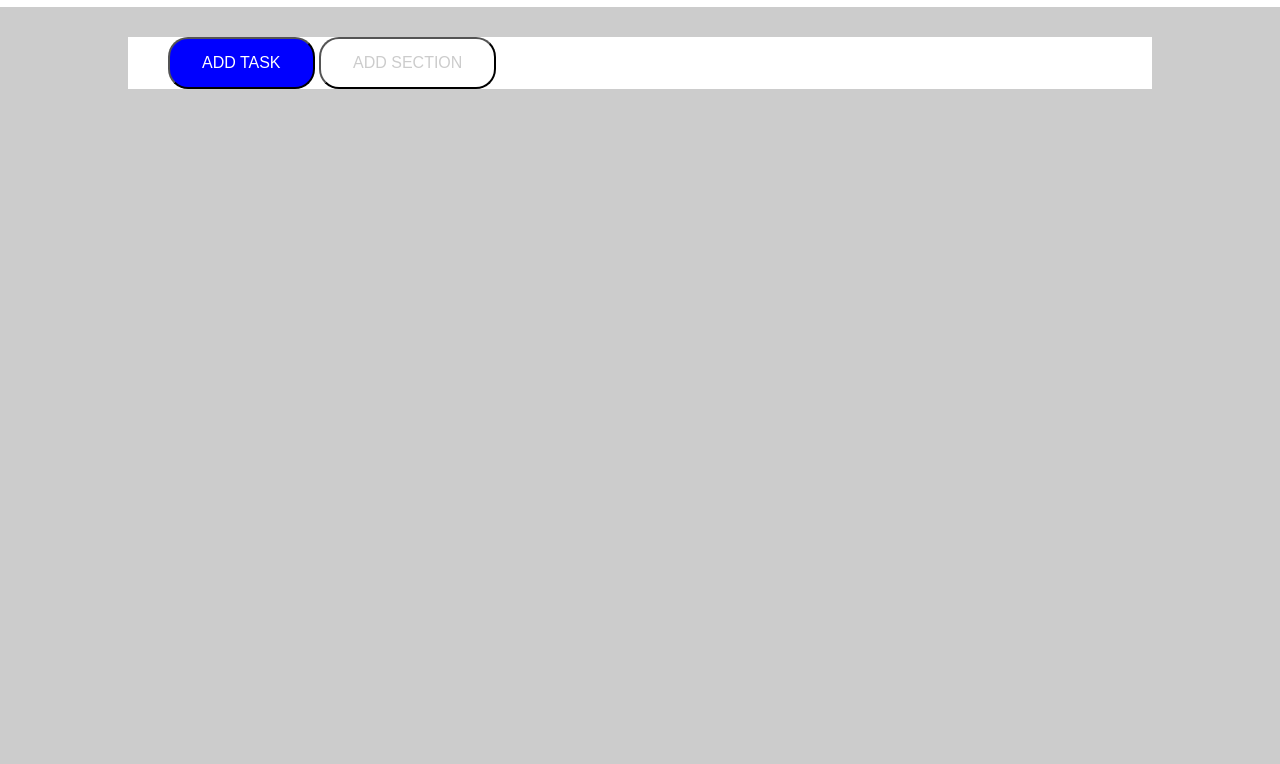
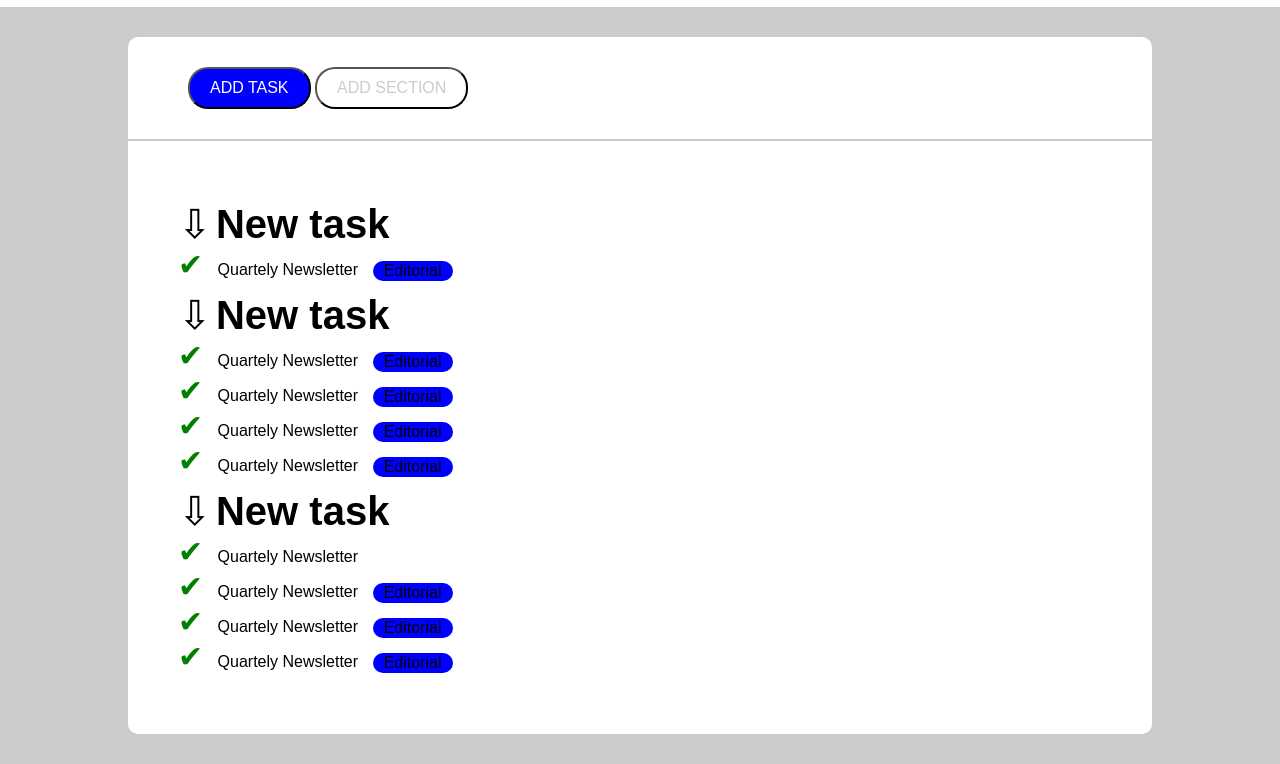
Before and after one commit to devmirko/-html-css-toboolist, a plain HTML site: page index.html in a window 1280 px wide. Shown: the part 93-857 px from the top of the page. Before the commit the page ends 800 px from the top, so only its background shows below. Drawn offline with Linux system fonts and the light colour scheme.

Commit message:
fine struttura( da stilizzare )

```diff
--- a/css/style.css
+++ b/css/style.css
@@ -38,20 +38,26 @@ header{
     width: 80%;
     background-color: white;
     margin: 30px auto;
+    border-radius: 10px;
 
 }
 
 /* stile button  */
+.box-button{
+    padding: 20px;
+    border-bottom: 2px solid #ccc;
+}
 
 .button-container{
     margin: 10px 40px;
+
 }
 
 .button{
 
   border-radius: 20px;
   color: white;
-  padding: 15px 32px;
+  padding: 10px 20px;
   text-align: center;
   text-decoration: none;
   display: inline-block;
@@ -70,3 +76,42 @@ background-color: white;
 color: #ccc;
 
 }
+
+/* stile contenuto */
+
+main{
+    padding: 50px;
+}
+
+.list-item{
+    margin: 10px 0 10px;
+}
+
+.title{
+    display: inline-block;
+    font-size: 40px;
+}
+
+.arrow{
+    font-size: 40px;
+}
+
+.success{
+    font-size: 30px;
+    color: green;
+}
+
+.tag{
+    width: 80px;
+    height: 20px;
+    display: inline-block;
+    background-color: blue;
+    border-radius: 10px;
+    text-align: center;
+    line-height: 20px;
+    vertical-align: middle;
+}
+
+.text{
+    margin: 0 10px;
+}
--- a/index.html
+++ b/index.html
@@ -19,7 +19,7 @@
     <div class="container">
 
         <!--MENU CON BOTTONI  -->
-       <section >
+       <section class="box-button">
             <div class="button-container">
             <button class="button" id="one">ADD TASK</button>
             <button class="button" id="two"> ADD SECTION</button>
@@ -29,6 +29,74 @@
 
        <!-- CONTENUTO -->
 
+       <main>
+
+         <!-- new task -->
+        <div class="list-item">
+        <span class="arrow">&#8681</span>
+         <h3 class="title">New task</h3>
+        <br>
+        <span class="success">&#10004;</span>
+        <span class="text">Quartely Newsletter</span>
+        <span class="tag">Editorial</span>
+        <br>
+        </div>
+
+
+
+            <!-- today -->
+           <div class="list-item">
+            <span class="arrow">&#8681</span>
+             <h3 class="title">New task</h3>
+            <br>
+            <span class="success">&#10004;</span>
+            <span class="text">Quartely Newsletter</span>
+            <span class="tag">Editorial</span>
+            <br>
+            <span class="success">&#10004;</span>
+            <span class="text">Quartely Newsletter</span>
+            <span class="tag">Editorial</span>
+            <br>
+            <span class="success">&#10004;</span>
+            <span class="text">Quartely Newsletter</span>
+            <span class="tag">Editorial</span>
+            <br>
+            <span class="success">&#10004;</span>
+            <span class="text">Quartely Newsletter</span>
+            <span class="tag">Editorial</span>
+            </div>
+
+            <!-- upcoming -->
+            <div class="list-item" >
+                <span class="arrow">&#8681</span>
+                 <h3 class="title">New task</h3>
+                <br>
+
+                <span class="success">&#10004;</span>
+                <span class="text">Quartely Newsletter</span>
+                <br>
+
+                <span class="success">&#10004;</span>
+                <span class="text">Quartely Newsletter</span>
+                <span class="tag">Editorial</span>
+                <br>
+
+                <span class="success">&#10004;</span>
+                <span class="text">Quartely Newsletter</span>
+                <span class="tag">Editorial</span>
+                <br>
+
+                <span class="success">&#10004;</span>
+                <span class="text">Quartely Newsletter</span>
+                <span class="tag">Editorial</span>
+             </div>
+
+
+
+
+
+       </main>
+
 
 
 
```
